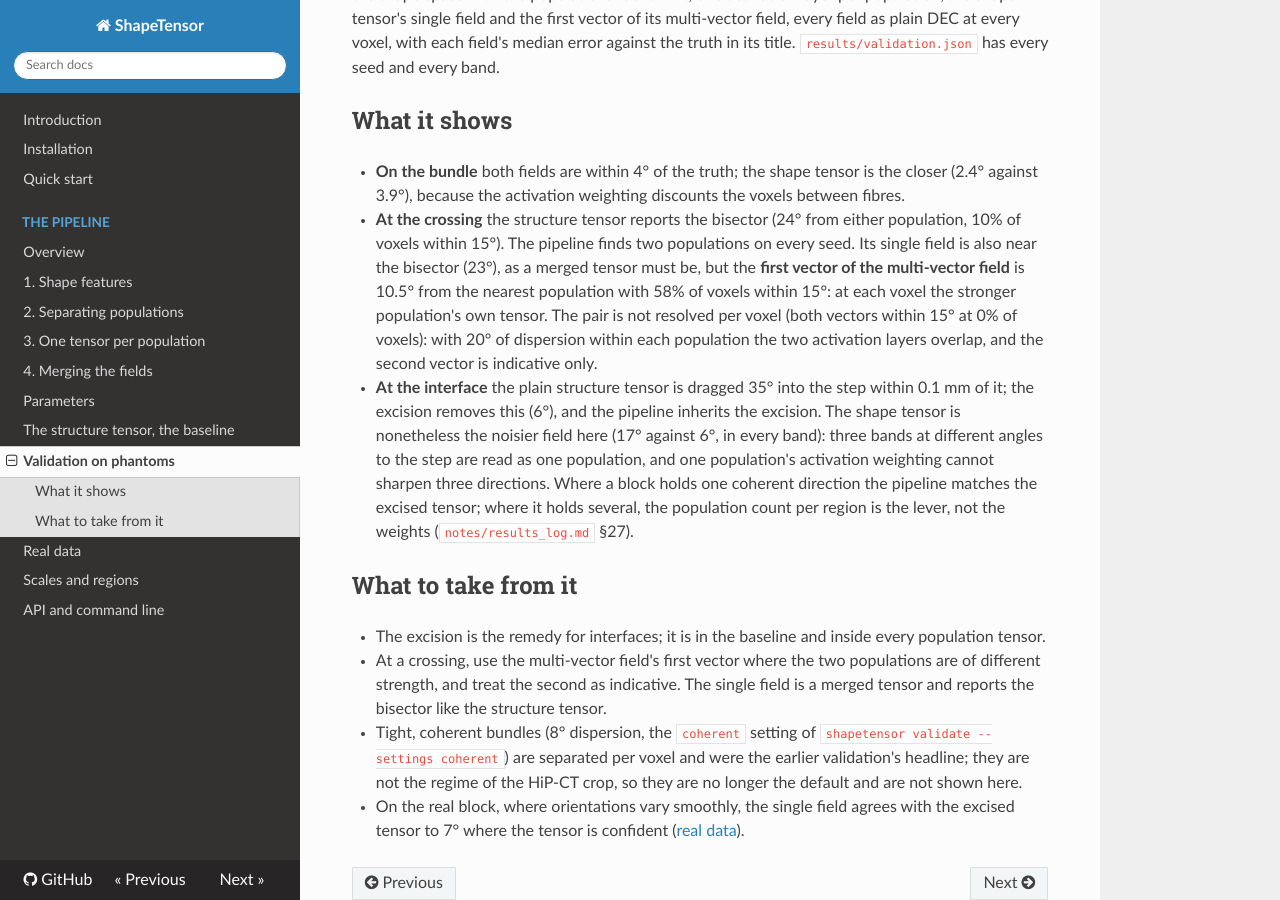
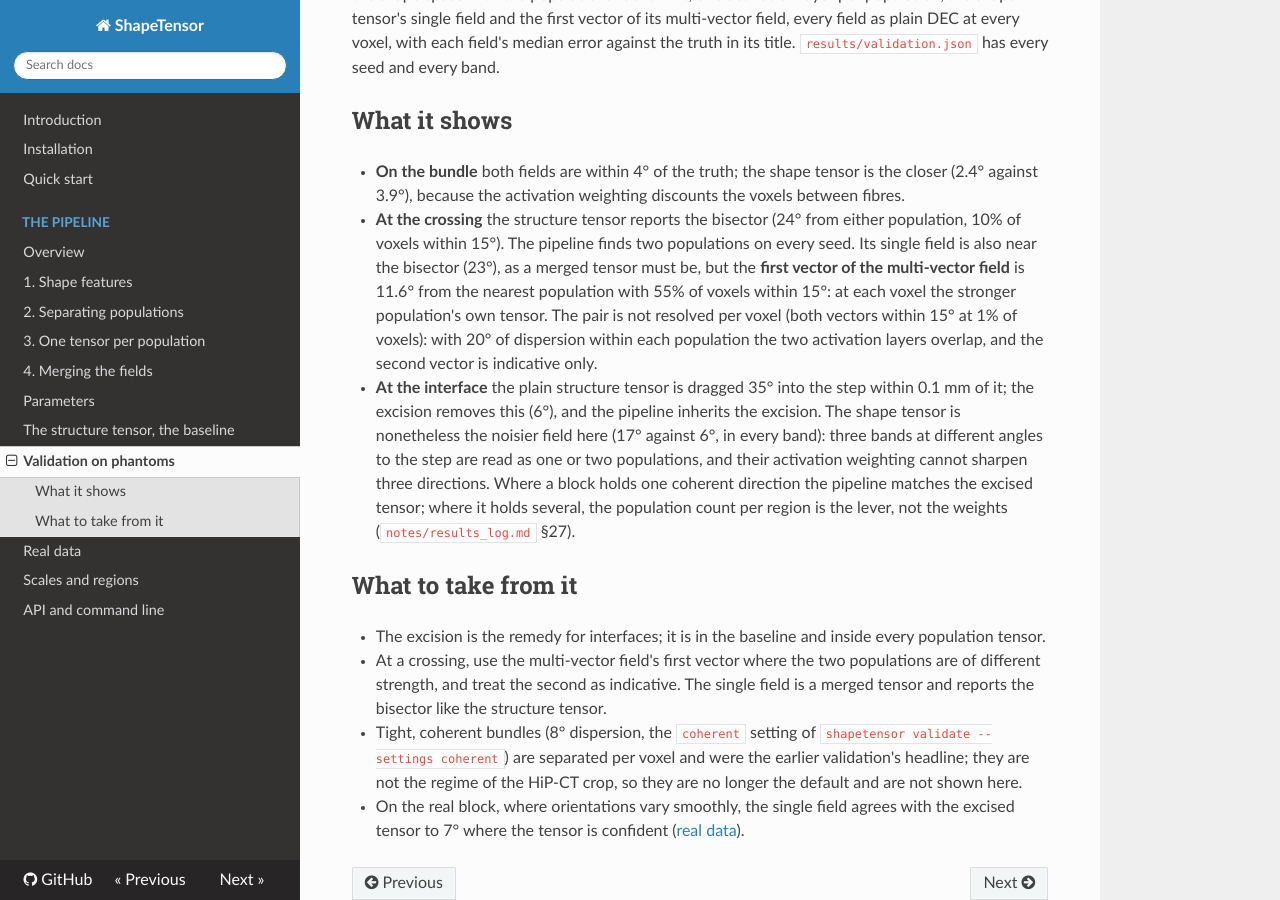
Before and after one commit to Andrew-Keenlyside/ShapeTensor, an MkDocs documentation site: the page built from docs/validation.md, in a window 1280 px wide and 900 px high, scrolled down 998 px. Built offline with MkDocs 1.6.1, drawn with Linux system fonts in a browser that asks for light colours; nearby versions of some CDN libraries.

Commit message:
Docs numbers aligned with the regenerated plain-DEC figures

```diff
--- a/docs/validation.md
+++ b/docs/validation.md
@@ -30,14 +30,14 @@ against the truth in its title.
   because the activation weighting discounts the voxels between fibres.
 - **At the crossing** the structure tensor reports the bisector (24° from either population, 10% of voxels within
   15°). The pipeline finds two populations on every seed. Its single field is also near the bisector (23°), as a
-  merged tensor must be, but the **first vector of the multi-vector field** is 10.5° from the nearest population
-  with 58% of voxels within 15°: at each voxel the stronger population's own tensor. The pair is not resolved per
-  voxel (both vectors within 15° at 0% of voxels): with 20° of dispersion within each population the two
+  merged tensor must be, but the **first vector of the multi-vector field** is 11.6° from the nearest population
+  with 55% of voxels within 15°: at each voxel the stronger population's own tensor. The pair is not resolved per
+  voxel (both vectors within 15° at 1% of voxels): with 20° of dispersion within each population the two
   activation layers overlap, and the second vector is indicative only.
 - **At the interface** the plain structure tensor is dragged 35° into the step within 0.1 mm of it; the excision
   removes this (6°), and the pipeline inherits the excision. The shape tensor is nonetheless the noisier field here
-  (17° against 6°, in every band): three bands at different angles to the step are read as one population, and
-  one population's activation weighting cannot sharpen three directions. Where a block holds one coherent
+  (17° against 6°, in every band): three bands at different angles to the step are read as one or two
+  populations, and their activation weighting cannot sharpen three directions. Where a block holds one coherent
   direction the pipeline matches the excised tensor; where it holds several, the population count per region is
   the lever, not the weights (`notes/results_log.md` §27).
 
```
Also changed, not shown: docs/data.md (+2 -2 lines), docs/scales.md (+3 -3 lines).
